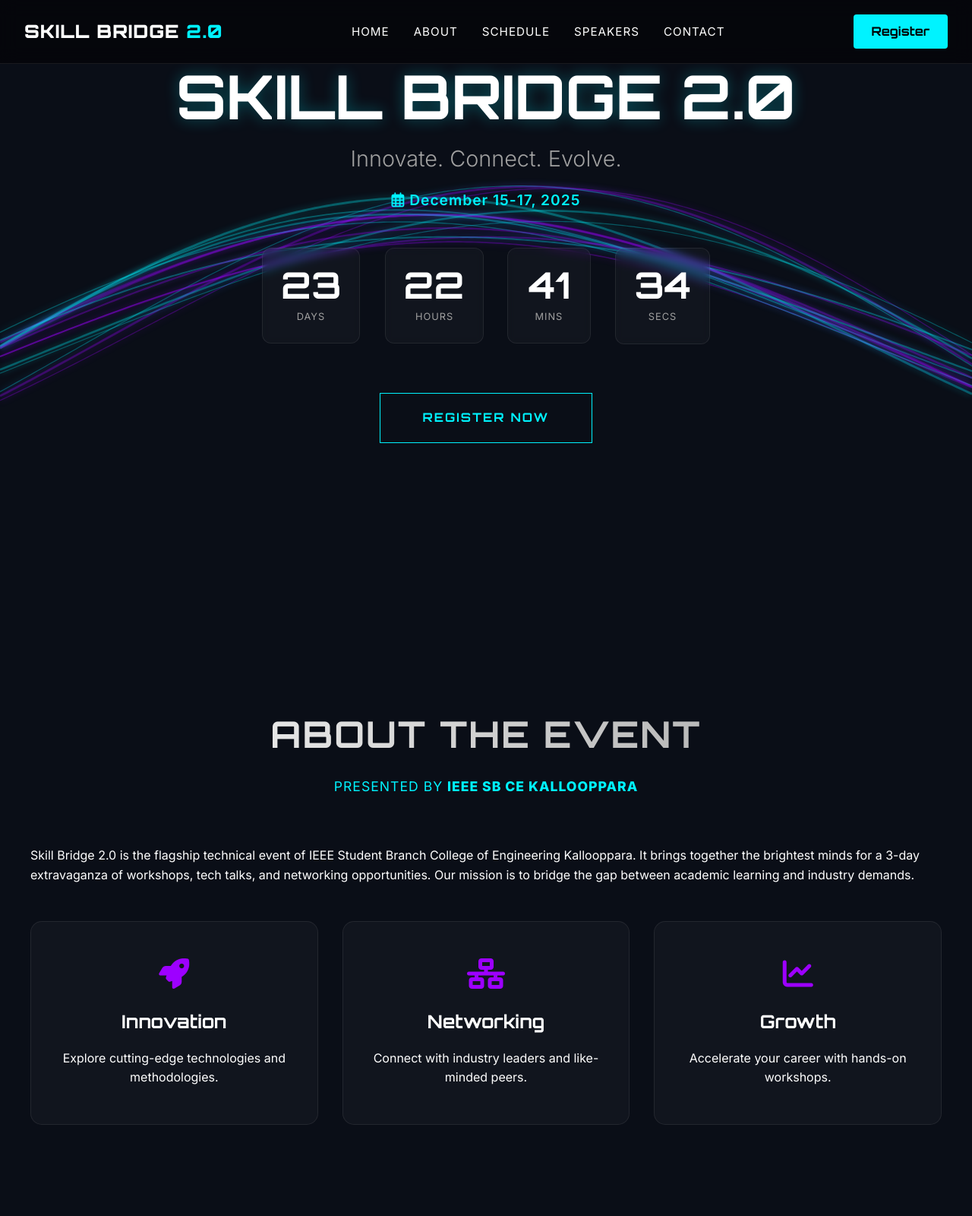
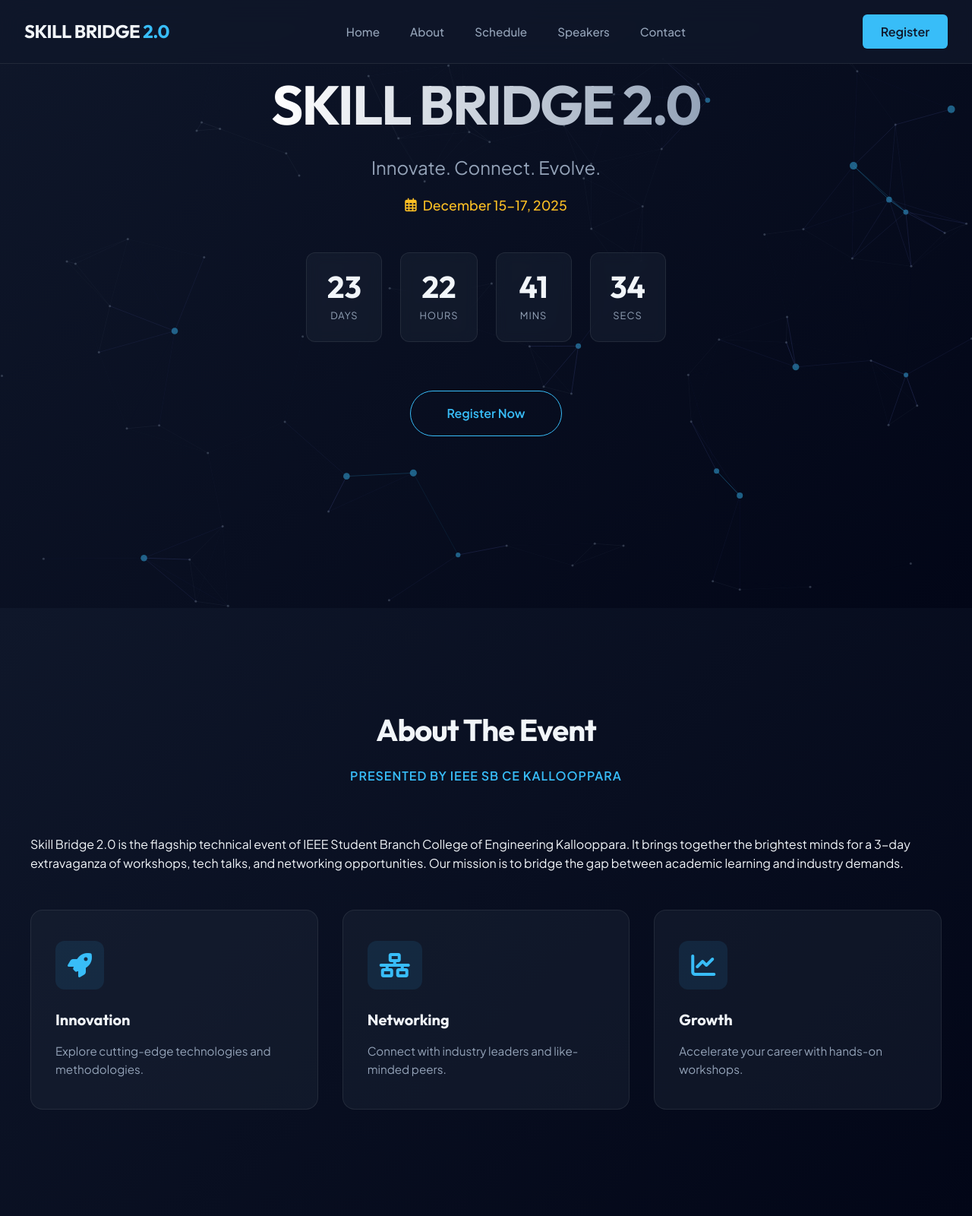
Before and after one commit to abrahammridhul/Skill_bridge_2, a website built with Vite: page index.html in a window 1280 px wide. Shown: the top 1600 px of the page at 76% size. Built offline with nearby package versions, Linux system fonts and the light colour scheme.

Commit message:
Redesign 3.0: Professional Network Theme & Synapse Background

```diff
--- a/index.html
+++ b/index.html
@@ -11,7 +11,14 @@
   <link
     href="https://fonts.googleapis.com/css2?family=Inter:wght@300;400;600;800&family=Orbitron:wght@400;700;900&display=swap"
     rel="stylesheet">
-  <link rel="stylesheet" href="https://cdnjs.cloudflare.com/ajax/libs/font-awesome/6.4.0/css/all.min.css">
+  <link rel="preconnect" href="https://fonts.googleapis.com">
+  <link rel="preconnect" href="https://fonts.gstatic.com" crossorigin>
+  <link
+    href="https://fonts.googleapis.com/css2?family=Outfit:wght@300;400;600;700&family=Plus+Jakarta+Sans:wght@300;400;500;600&display=swap"
+    rel="stylesheet">
+  <link rel="stylesheet" href="https://cdnjs.cloudflare.com/ajax/libs/font-awesome/6.0.0/css/all.min.css"
+    integrity="sha512-9usAa10IRO0HhonpyAIVpjrylPvoDwiPUiKdWk5t3PyolY1cOd4DSE0Ga+ri4AuTroPR5aQvXU9xC6qOPnzFeg=="
+    crossorigin="anonymous" referrerpolicy="no-referrer" />
 </head>
 
 <body>
--- a/src/main.js
+++ b/src/main.js
@@ -1,137 +1,138 @@
 import './style.css'
 
-// --- Silk Ribbon Bridge Background ---
+// --- Synapse Bridge Background (Redesign 3.0) ---
 const canvas = document.getElementById('bg-canvas');
 const ctx = canvas.getContext('2d');
 
 let width, height;
-let ribbons = [];
-let time = 0;
-let pulseActive = false;
-let pulseProgress = 0;
+let particles = [];
+let nodes = [];
 
 // Configuration
-const RIBBON_COUNT = 15;
-const BASE_Y = 0.6; // Vertical position (0.0 - 1.0)
-const BRIDGE_HEIGHT = 0.25; // How high the bridge arches
-const SPEED = 0.005;
+const PARTICLE_COUNT = 80;
+const NODE_COUNT = 15;
+const CONNECTION_DIST = 150;
+const MOUSE_DIST = 250;
 
 function resize() {
   width = canvas.width = window.innerWidth;
   height = canvas.height = window.innerHeight;
-  initRibbons();
+  initNetwork();
 }
 
-class Ribbon {
-  constructor(index) {
-    this.index = index;
-    this.offset = Math.random() * Math.PI * 2;
-    this.speed = SPEED + Math.random() * 0.002;
-    this.amplitude = 20 + Math.random() * 30;
-    this.frequency = 0.002 + Math.random() * 0.003;
-    this.color = index % 2 === 0 ? '#00f3ff' : '#9d00ff'; // Cyan or Purple
-    this.thickness = 1 + Math.random() * 2;
+class Entity {
+  constructor(x, y, isNode = false) {
+    this.x = x;
+    this.y = y;
+    this.isNode = isNode;
+    // Nodes are stable, Particles float
+    this.vx = isNode ? 0 : (Math.random() - 0.5) * 0.5;
+    this.vy = isNode ? 0 : (Math.random() - 0.5) * 0.5;
+    this.size = isNode ? 3 + Math.random() * 2 : 1.5;
+    this.color = isNode ? 'rgba(56, 189, 248, 0.8)' : 'rgba(148, 163, 184, 0.5)'; // Azure vs Slate
   }
 
-  draw(t) {
-    ctx.beginPath();
+  update() {
+    if (!this.isNode) {
+      this.x += this.vx;
+      this.y += this.vy;
 
-    // Start from left
-    for (let x = 0; x <= width; x += 5) {
-      // Normalized X (0.0 to 1.0)
-      const nx = x / width;
+      // Bounce off edges
+      if (this.x < 0 || this.x > width) this.vx *= -1;
+      if (this.y < 0 || this.y > height) this.vy *= -1;
 
-      // Bridge Arch Calculation (Parabola-ish)
-      // Peak at center (nx = 0.5), zero at edges
-      const bridgeArch = Math.sin(nx * Math.PI) * height * BRIDGE_HEIGHT;
+      // Mouse Interaction (Magnet)
+      if (mouse.x != null) {
+        const dx = mouse.x - this.x;
+        const dy = mouse.y - this.y;
+        const dist = Math.sqrt(dx * dx + dy * dy);
 
-      // Base Sine Wave Flow
-      const wave = Math.sin(x * this.frequency + t * this.speed + this.offset) * this.amplitude;
-
-      // Turbulence from Mouse
-      let turbulence = 0;
-      if (mouse.x != null) {
-        const dx = x - mouse.x;
-        // Y distance is approximate since we haven't calculated y yet,
-        // but we can use the base y position
-        const dy = (height * BASE_Y - bridgeArch) - mouse.y;
-        const dist = Math.sqrt(dx * dx + dy * dy);
-        if (dist < 200) {
-          turbulence = Math.sin(dx * 0.05 + t * 0.1) * (200 - dist) * 0.2;
+        if (dist < MOUSE_DIST) {
+          // Gentle pull towards mouse
+          this.x += dx * 0.02;
+          this.y += dy * 0.02;
         }
       }
+    }
+  }
 
-      // Final Y Position
-      // Base Position - Bridge Arch + Wave + Turbulence
-      const y = (height * BASE_Y) - bridgeArch + wave + turbulence;
-
-      if (x === 0) ctx.moveTo(x, y);
-      else ctx.lineTo(x, y);
-    }
-
-    // Pulse Effect (Click)
-    let lineWidth = this.thickness;
-    let alpha = 0.3; // Base opacity
-
-    if (pulseActive) {
-      // Pulse travels across the screen
-      // pulseProgress goes from 0 to width + padding
-      // We check if current ribbon part is near the pulse wave
-      // This is a simplification; for a true wave traveling along the line we'd need per-segment logic
-      // Instead, let's make the whole ribbon glow when the pulse passes "through" the ribbon index
-
-      // Alternative: Pulse travels horizontally
-      // We can't easily change line width per segment in one path.
-      // So we'll just brighten the whole ribbon based on time, or use a global glow
-
-      // Let's make the pulse a global brightness boost that fades out
-      const pulseStrength = Math.max(0, 1 - Math.abs(pulseProgress - 0.5) * 2); // 0 -> 1 -> 0
-      alpha += pulseStrength * 0.6;
-      lineWidth += pulseStrength * 2;
-    }
-
-    ctx.strokeStyle = this.color;
-    ctx.globalAlpha = alpha;
-    ctx.lineWidth = lineWidth;
-
-    // Add glow
-    ctx.shadowBlur = 10;
-    ctx.shadowColor = this.color;
-
-    ctx.stroke();
-
-    // Reset
-    ctx.shadowBlur = 0;
-    ctx.globalAlpha = 1;
+  draw() {
+    ctx.beginPath();
+    ctx.arc(this.x, this.y, this.size, 0, Math.PI * 2);
+    ctx.fillStyle = this.color;
+    ctx.fill();
   }
 }
 
-function initRibbons() {
-  ribbons = [];
-  for (let i = 0; i < RIBBON_COUNT; i++) {
-    ribbons.push(new Ribbon(i));
+function initNetwork() {
+  particles = [];
+  nodes = [];
+
+  // Create Stable Nodes (The "Professionals")
+  for (let i = 0; i < NODE_COUNT; i++) {
+    nodes.push(new Entity(
+      Math.random() * width,
+      Math.random() * height,
+      true
+    ));
+  }
+
+  // Create Floating Particles (The "Students")
+  for (let i = 0; i < PARTICLE_COUNT; i++) {
+    particles.push(new Entity(
+      Math.random() * width,
+      Math.random() * height,
+      false
+    ));
   }
 }
 
-function animate() {
+function animateNetwork() {
   ctx.clearRect(0, 0, width, height);
 
-  // Update Time
-  time += 1;
+  const allEntities = [...nodes, ...particles];
 
-  // Update Pulse
-  if (pulseActive) {
-    pulseProgress += 0.01;
-    if (pulseProgress > 1) {
-      pulseActive = false;
-      pulseProgress = 0;
+  // Update & Draw Entities
+  allEntities.forEach(e => {
+    e.update();
+    e.draw();
+  });
+
+  // Draw Connections (The "Bridges")
+  for (let i = 0; i < allEntities.length; i++) {
+    for (let j = i + 1; j < allEntities.length; j++) {
+      const e1 = allEntities[i];
+      const e2 = allEntities[j];
+
+      const dx = e1.x - e2.x;
+      const dy = e1.y - e2.y;
+      const dist = Math.sqrt(dx * dx + dy * dy);
+
+      if (dist < CONNECTION_DIST) {
+        ctx.beginPath();
+        // Opacity based on distance
+        const alpha = 1 - (dist / CONNECTION_DIST);
+
+        // Color logic: Node-Node connections are stronger
+        if (e1.isNode && e2.isNode) {
+          ctx.strokeStyle = `rgba(56, 189, 248, ${alpha * 0.8})`; // Azure
+          ctx.lineWidth = 1;
+        } else if (e1.isNode || e2.isNode) {
+          ctx.strokeStyle = `rgba(129, 140, 248, ${alpha * 0.5})`; // Indigo mix
+          ctx.lineWidth = 0.8;
+        } else {
+          ctx.strokeStyle = `rgba(148, 163, 184, ${alpha * 0.3})`; // Slate
+          ctx.lineWidth = 0.5;
+        }
+
+        ctx.moveTo(e1.x, e1.y);
+        ctx.lineTo(e2.x, e2.y);
+        ctx.stroke();
+      }
     }
   }
 
-  // Draw Ribbons
-  ribbons.forEach(ribbon => ribbon.draw(time));
-
-  requestAnimationFrame(animate);
+  requestAnimationFrame(animateNetwork);
 }
 
 // Interactions
@@ -146,18 +147,13 @@
   mouse.y = null;
 });
 
-window.addEventListener('click', () => {
-  pulseActive = true;
-  pulseProgress = 0;
-});
-
 window.addEventListener('resize', () => {
   resize();
 });
 
 // Init
 resize();
-animate();
+animateNetwork();
 
 
 // --- Countdown Timer (Preserved) ---
--- a/src/style.css
+++ b/src/style.css
@@ -1,15 +1,30 @@
 :root {
-  --bg-color: #0a0e17;
-  --primary-color: #00f3ff;
-  --secondary-color: #9d00ff;
-  --accent-color: #ff0055;
-  --text-color: #ffffff;
-  --text-muted: #a0a0a0;
-  --glass-bg: rgba(255, 255, 255, 0.03);
+  /* Premium Professional Palette */
+  --bg-color: #0f172a;
+  /* Deep Midnight Blue */
+  --bg-gradient: linear-gradient(135deg, #0f172a 0%, #020617 100%);
+
+  --primary-color: #38bdf8;
+  /* Electric Azure */
+  --secondary-color: #818cf8;
+  /* Indigo */
+  --accent-color: #fbbf24;
+  /* Soft Amber/Gold */
+
+  --text-color: #f1f5f9;
+  /* Light Slate */
+  --text-muted: #94a3b8;
+  /* Slate */
+
+  --glass-bg: rgba(30, 41, 59, 0.4);
   --glass-border: rgba(255, 255, 255, 0.08);
-  --font-main: 'Inter', sans-serif;
-  --font-display: 'Orbitron', sans-serif;
-  --card-hover-shadow: 0 10px 30px rgba(0, 243, 255, 0.15);
+  --card-hover-bg: rgba(30, 41, 59, 0.6);
+
+  --font-main: 'Plus Jakarta Sans', sans-serif;
+  --font-display: 'Outfit', sans-serif;
+
+  --card-shadow: 0 4px 6px -1px rgba(0, 0, 0, 0.1), 0 2px 4px -1px rgba(0, 0, 0, 0.06);
+  --card-hover-shadow: 0 20px 25px -5px rgba(0, 0, 0, 0.1), 0 10px 10px -5px rgba(0, 0, 0, 0.04);
 }
 
 * {
@@ -24,7 +39,9 @@
 
 body {
   font-family: var(--font-main);
-  background-color: var(--bg-color);
+  background: var(--bg-gradient);
+  background-attachment: fixed;
+  /* Keeps gradient fixed */
   color: var(--text-color);
   overflow-x: hidden;
   line-height: 1.6;
@@ -37,13 +54,16 @@
   width: 100%;
   height: 100%;
   z-index: -1;
+  opacity: 0.6;
+  /* Subtle background */
 }
 
 /* --- Animations & Transitions --- */
 .scroll-reveal {
   opacity: 0;
-  transform: translateY(50px);
-  transition: all 1s cubic-bezier(0.25, 0.46, 0.45, 0.94);
+  transform: translateY(30px);
+  transition: all 0.8s cubic-bezier(0.16, 1, 0.3, 1);
+  /* Smooth ease-out */
 }
 
 .scroll-reveal.visible {
@@ -60,8 +80,8 @@
   display: flex;
   justify-content: space-between;
   align-items: center;
-  background: rgba(5, 5, 10, 0.85);
-  backdrop-filter: blur(12px);
+  background: rgba(15, 23, 42, 0.8);
+  backdrop-filter: blur(16px);
   z-index: 1000;
   border-bottom: 1px solid var(--glass-border);
 }
@@ -69,8 +89,9 @@
 .logo {
   font-family: var(--font-display);
   font-size: 1.5rem;
-  font-weight: 900;
-  letter-spacing: 1px;
+  font-weight: 700;
+  letter-spacing: -0.5px;
+  color: var(--text-color);
 }
 
 .highlight {
@@ -80,17 +101,15 @@
 .nav-links {
   display: flex;
   list-style: none;
-  gap: 2rem;
+  gap: 2.5rem;
 }
 
 .nav-links a {
-  color: var(--text-color);
+  color: var(--text-muted);
   text-decoration: none;
   font-weight: 500;
   font-size: 0.95rem;
   transition: color 0.3s ease;
-  text-transform: uppercase;
-  letter-spacing: 1px;
 }
 
 .nav-links a:hover {
@@ -100,17 +119,20 @@
 .nav-cta {
   padding: 0.6rem 1.5rem;
   background: var(--primary-color);
-  color: #000;
-  font-weight: 700;
+  color: #0f172a;
+  /* Dark text on bright button */
+  font-weight: 600;
   text-decoration: none;
-  border-radius: 4px;
-  font-family: var(--font-display);
-  transition: transform 0.3s ease, box-shadow 0.3s ease;
+  border-radius: 6px;
+  font-family: var(--font-main);
+  transition: all 0.3s ease;
 }
 
 .nav-cta:hover {
-  transform: translateY(-2px);
-  box-shadow: 0 5px 15px rgba(0, 243, 255, 0.4);
+  background: #0ea5e9;
+  /* Slightly darker blue */
+  transform: translateY(-1px);
+  box-shadow: 0 4px 12px rgba(56, 189, 248, 0.25);
 }
 
 /* Sections */
@@ -132,25 +154,22 @@
 
 h2 {
   font-family: var(--font-display);
-  font-size: 3rem;
+  font-size: 2.5rem;
   margin-bottom: 1rem;
   text-align: center;
   color: var(--text-color);
-  text-transform: uppercase;
-  letter-spacing: 2px;
-  background: linear-gradient(to right, #fff, var(--text-muted));
-  background-clip: text;
-  -webkit-background-clip: text;
-  -webkit-text-fill-color: transparent;
+  font-weight: 700;
+  letter-spacing: -1px;
 }
 
 .section-desc {
   text-align: center;
   color: var(--primary-color);
   margin-bottom: 4rem;
-  font-size: 1.1rem;
+  font-size: 1rem;
+  font-weight: 600;
+  text-transform: uppercase;
   letter-spacing: 1px;
-  text-transform: uppercase;
 }
 
 /* Hero */
@@ -163,32 +182,39 @@
 
 .hero-content h1 {
   font-family: var(--font-display);
-  font-size: 5rem;
-  margin-bottom: 1rem;
-  text-transform: uppercase;
+  font-size: 4.5rem;
+  margin-bottom: 1.5rem;
+  font-weight: 700;
   line-height: 1.1;
-  text-shadow: 0 0 20px rgba(0, 243, 255, 0.3);
+  letter-spacing: -2px;
+  background: linear-gradient(to right, #fff, #94a3b8);
+  background-clip: text;
+  -webkit-background-clip: text;
+  -webkit-text-fill-color: transparent;
 }
 
 .subtitle {
-  font-size: 1.8rem;
+  font-size: 1.5rem;
   color: var(--text-muted);
   margin-bottom: 1rem;
-  font-weight: 300;
+  font-weight: 400;
 }
 
 .event-date {
-  font-size: 1.2rem;
-  color: var(--primary-color);
+  font-size: 1.1rem;
+  color: var(--accent-color);
   margin-bottom: 3rem;
-  font-weight: 600;
-  letter-spacing: 1px;
+  font-weight: 500;
+  display: flex;
+  align-items: center;
+  justify-content: center;
+  gap: 0.5rem;
 }
 
 /* Countdown */
 #countdown-container {
   display: flex;
-  gap: 2rem;
+  gap: 1.5rem;
   justify-content: center;
   margin-bottom: 4rem;
   flex-wrap: wrap;
@@ -199,19 +225,14 @@
   border: 1px solid var(--glass-border);
   padding: 1.5rem;
   border-radius: 12px;
-  min-width: 110px;
-  backdrop-filter: blur(5px);
+  min-width: 100px;
+  backdrop-filter: blur(8px);
   transition: transform 0.3s ease;
-}
-
-.time-unit:hover {
-  transform: translateY(-5px);
-  border-color: var(--primary-color);
 }
 
 .time-unit span:first-child {
   font-family: var(--font-display);
-  font-size: 3rem;
+  font-size: 2.5rem;
   font-weight: 700;
   color: var(--text-color);
   display: block;
@@ -230,40 +251,23 @@
 /* CTA Button */
 .cta-button {
   display: inline-block;
-  padding: 1.2rem 3.5rem;
+  padding: 1rem 3rem;
   background: transparent;
   border: 1px solid var(--primary-color);
   color: var(--primary-color);
-  font-family: var(--font-display);
-  font-weight: 700;
+  font-family: var(--font-main);
+  font-weight: 600;
   text-decoration: none;
-  text-transform: uppercase;
-  letter-spacing: 2px;
-  transition: all 0.4s ease;
-  position: relative;
-  overflow: hidden;
-  z-index: 1;
-}
-
-.cta-button::before {
-  content: '';
-  position: absolute;
-  top: 0;
-  left: 0;
-  width: 0;
-  height: 100%;
-  background: var(--primary-color);
-  z-index: -1;
-  transition: width 0.4s ease;
-}
-
-.cta-button:hover::before {
-  width: 100%;
+  border-radius: 50px;
+  /* Pill shape */
+  transition: all 0.3s ease;
 }
 
 .cta-button:hover {
-  color: #000;
-  box-shadow: 0 0 30px rgba(0, 243, 255, 0.4);
+  background: var(--primary-color);
+  color: #0f172a;
+  box-shadow: 0 0 20px rgba(56, 189, 248, 0.3);
+  transform: translateY(-2px);
 }
 
 /* About Features */
@@ -277,29 +281,38 @@
 .feature-card {
   background: var(--glass-bg);
   border: 1px solid var(--glass-border);
-  padding: 3rem 2rem;
-  border-radius: 15px;
-  transition: all 0.4s ease;
-  text-align: center;
+  padding: 2.5rem 2rem;
+  border-radius: 16px;
+  transition: all 0.3s ease;
+  text-align: left;
+  /* Professional alignment */
 }
 
 .feature-card:hover {
-  transform: translateY(-10px);
+  transform: translateY(-5px);
   border-color: var(--primary-color);
-  background: rgba(255, 255, 255, 0.05);
+  box-shadow: var(--card-hover-shadow);
 }
 
 .feature-card i {
-  font-size: 2.5rem;
-  color: var(--secondary-color);
+  font-size: 2rem;
+  color: var(--primary-color);
   margin-bottom: 1.5rem;
+  background: rgba(56, 189, 248, 0.1);
+  padding: 1rem;
+  border-radius: 12px;
 }
 
 .feature-card h3 {
   font-family: var(--font-display);
   color: var(--text-color);
-  margin-bottom: 1rem;
-  font-size: 1.5rem;
+  margin-bottom: 0.8rem;
+  font-size: 1.25rem;
+}
+
+.feature-card p {
+  color: var(--text-muted);
+  font-size: 0.95rem;
 }
 
 /* Schedule (Timeline) */
@@ -315,7 +328,7 @@
   left: 50px;
   top: 0;
   bottom: 0;
-  width: 2px;
+  width: 1px;
   background: var(--glass-border);
 }
 
@@ -328,58 +341,57 @@
 .timeline-item::before {
   content: '';
   position: absolute;
-  left: 44px;
+  left: 45px;
   top: 0;
-  width: 14px;
-  height: 14px;
+  width: 11px;
+  height: 11px;
   border-radius: 50%;
-  background: var(--primary-color);
-  box-shadow: 0 0 10px var(--primary-color);
+  background: var(--bg-color);
+  border: 2px solid var(--primary-color);
 }
 
 .timeline-date {
   font-family: var(--font-display);
   color: var(--primary-color);
-  font-size: 1.2rem;
-  margin-bottom: 1rem;
+  font-size: 1.1rem;
+  margin-bottom: 0.5rem;
+  font-weight: 600;
 }
 
 .timeline-content {
   background: var(--glass-bg);
   border: 1px solid var(--glass-border);
   padding: 2rem;
-  border-radius: 10px;
+  border-radius: 12px;
 }
 
 .timeline-content h3 {
-  color: var(--secondary-color);
+  color: var(--text-color);
   margin-bottom: 1rem;
   font-family: var(--font-display);
-}
-
-.timeline-content ul {
-  list-style: none;
 }
 
 .timeline-content li {
   margin-bottom: 0.8rem;
   display: flex;
   gap: 1rem;
+  color: var(--text-muted);
 }
 
 .timeline-content li span {
-  color: var(--text-muted);
+  color: var(--accent-color);
   min-width: 80px;
   font-weight: 600;
+  font-size: 0.9rem;
 }
 
-/* Grid Layouts (Workshops, Gallery, etc) */
+/* Grid Layouts */
 .grid-layout,
 .speakers-grid,
 .gallery-grid,
 .team-grid {
   display: grid;
-  grid-template-columns: repeat(auto-fit, minmax(300px, 1fr));
+  grid-template-columns: repeat(auto-fit, minmax(280px, 1fr));
   gap: 2rem;
 }
 
@@ -387,21 +399,28 @@
 .card {
   background: var(--glass-bg);
   border: 1px solid var(--glass-border);
-  border-radius: 15px;
+  border-radius: 16px;
   overflow: hidden;
-  transition: transform 0.4s ease, box-shadow 0.4s ease;
+  transition: all 0.3s ease;
 }
 
 .card:hover {
-  transform: translateY(-10px);
+  transform: translateY(-5px);
   box-shadow: var(--card-hover-shadow);
-  border-color: var(--primary-color);
+  border-color: rgba(255, 255, 255, 0.15);
 }
 
 .card-image {
-  height: 200px;
+  height: 220px;
   background-size: cover;
   background-position: center;
+  filter: grayscale(20%);
+  /* Professional touch */
+  transition: filter 0.3s ease;
+}
+
+.card:hover .card-image {
+  filter: grayscale(0%);
 }
 
 .card-content {
@@ -411,17 +430,18 @@
 .card-content h3 {
   font-family: var(--font-display);
   margin-bottom: 0.5rem;
+  font-size: 1.2rem;
 }
 
 .tag {
   display: inline-block;
-  padding: 0.3rem 0.8rem;
-  background: rgba(157, 0, 255, 0.2);
-  color: var(--secondary-color);
-  border-radius: 20px;
-  font-size: 0.8rem;
+  padding: 0.25rem 0.75rem;
+  background: rgba(56, 189, 248, 0.1);
+  color: var(--primary-color);
+  border-radius: 6px;
+  font-size: 0.75rem;
+  font-weight: 600;
   margin-top: 1rem;
-  border: 1px solid var(--secondary-color);
 }
 
 /* Speakers */
@@ -429,52 +449,52 @@
   text-align: center;
   background: var(--glass-bg);
   border: 1px solid var(--glass-border);
-  padding: 2rem;
-  border-radius: 15px;
+  padding: 2.5rem;
+  border-radius: 16px;
   transition: transform 0.3s ease;
 }
 
 .speaker-card:hover {
-  transform: translateY(-10px);
-  border-color: var(--accent-color);
+  transform: translateY(-5px);
+  border-color: var(--primary-color);
 }
 
 .speaker-card img {
-  width: 150px;
-  height: 150px;
+  width: 140px;
+  height: 140px;
   border-radius: 50%;
   object-fit: cover;
   margin-bottom: 1.5rem;
-  border: 3px solid var(--accent-color);
+  border: 2px solid var(--glass-border);
 }
 
 .speaker-info h3 {
   font-family: var(--font-display);
-  margin-bottom: 0.5rem;
+  margin-bottom: 0.25rem;
+  font-size: 1.2rem;
 }
 
 .speaker-info p {
-  color: var(--text-muted);
+  color: var(--accent-color);
+  font-size: 0.9rem;
+  font-weight: 500;
 }
 
 /* Gallery */
-.gallery-grid {
-  grid-template-columns: repeat(auto-fill, minmax(250px, 1fr));
-}
-
 .gallery-grid img {
   width: 100%;
   height: 250px;
   object-fit: cover;
-  border-radius: 10px;
-  transition: transform 0.3s ease;
-  opacity: 0.8;
+  border-radius: 12px;
+  transition: all 0.3s ease;
+  opacity: 0.9;
+  filter: brightness(0.8);
 }
 
 .gallery-grid img:hover {
-  transform: scale(1.05);
+  transform: scale(1.02);
   opacity: 1;
-  z-index: 1;
+  filter: brightness(1);
 }
 
 /* Sponsors */
@@ -489,32 +509,19 @@
 .sponsor-logo {
   font-family: var(--font-display);
   font-size: 1.5rem;
-  font-weight: 900;
+  font-weight: 700;
   color: var(--text-muted);
-  padding: 2rem;
+  padding: 1.5rem 2.5rem;
   border: 1px solid var(--glass-border);
-  border-radius: 10px;
+  border-radius: 12px;
   transition: all 0.3s ease;
+  background: rgba(255, 255, 255, 0.02);
 }
 
 .sponsor-logo:hover {
   color: var(--text-color);
   border-color: var(--text-color);
-}
-
-/* Team */
-.team-member {
-  text-align: center;
-  padding: 2rem;
-}
-
-.team-member .avatar {
-  width: 120px;
-  height: 120px;
-  background: #333;
-  border-radius: 50%;
-  margin: 0 auto 1.5rem;
-  border: 2px solid var(--primary-color);
+  background: rgba(255, 255, 255, 0.05);
 }
 
 /* Forms */
@@ -536,17 +543,19 @@
   display: block;
   margin-bottom: 0.5rem;
   color: var(--text-muted);
+  font-size: 0.9rem;
+  font-weight: 500;
 }
 
 input,
 select,
 textarea {
   width: 100%;
-  background: rgba(0, 0, 0, 0.3);
+  background: rgba(15, 23, 42, 0.6);
   border: 1px solid var(--glass-border);
   padding: 1rem;
   color: var(--text-color);
-  border-radius: 5px;
+  border-radius: 8px;
   font-family: var(--font-main);
   transition: border-color 0.3s ease;
 }
@@ -559,16 +568,16 @@
 }
 
 .submit-btn {
-  background: var(--secondary-color);
-  color: white;
+  background: var(--primary-color);
+  color: #0f172a;
   border: none;
   padding: 1rem 2rem;
   font-weight: 700;
   cursor: pointer;
-  transition: background 0.3s ease;
-  text-transform: uppercase;
-  font-family: var(--font-display);
-  border-radius: 5px;
+  transition: all 0.3s ease;
+  font-family: var(--font-main);
+  border-radius: 8px;
+  font-size: 1rem;
 }
 
 .submit-btn.full-width {
@@ -576,7 +585,8 @@
 }
 
 .submit-btn:hover {
-  background: var(--accent-color);
+  background: #0ea5e9;
+  transform: translateY(-1px);
 }
 
 /* Contact */
@@ -603,7 +613,7 @@
 }
 
 .map-container {
-  border-radius: 10px;
+  border-radius: 12px;
   overflow: hidden;
   border: 1px solid var(--glass-border);
 }
@@ -612,10 +622,10 @@
 footer {
   padding: 3rem 2rem;
   text-align: center;
-  background: #000;
+  background: #020617;
   color: var(--text-muted);
   border-top: 1px solid var(--glass-border);
-  margin-top: 4rem;
+  margin-top: 6rem;
 }
 
 /* Responsive */
@@ -641,6 +651,6 @@
   }
 
   .timeline-item::before {
-    left: 14px;
+    left: 15px;
   }
 }
```
